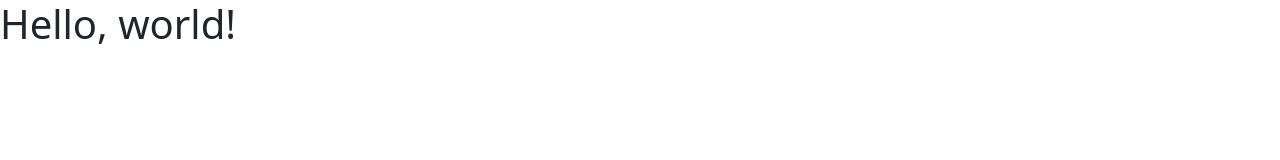
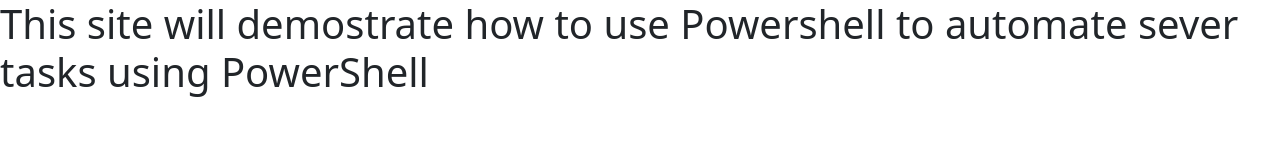
Before and after one commit to rustyrat21/Workstation_PS_Scripts, a plain HTML site: page index.html in a window 1280 px wide. Drawn offline with Linux system fonts and the light colour scheme.

Commit message:
Update index.html

```diff
--- a/index.html
+++ b/index.html
@@ -4,11 +4,11 @@
   <head>
     <meta charset="utf-8">
     <meta name="viewport" content="width=device-width, initial-scale=1">
-    <title>Bootstrap demo</title>
+    <title>Windows PowerShell Scripts</title>
     <link href="./css/bootstrap.min.css" rel="stylesheet" integrity="sha384-T3c6CoIi6uLrA9TneNEoa7RxnatzjcDSCmG1MXxSR1GAsXEV/Dwwykc2MPK8M2HN" crossorigin="anonymous">
   </head>
   <body>
-    <h1>Hello, world!</h1>
+    <h1>This site will demostrate how to use Powershell to automate sever tasks using PowerShell</h1>
     <script src="/js/bootstrap.bundle.min.js" integrity="sha384-C6RzsynM9kWDrMNeT87bh95OGNyZPhcTNXj1NW7RuBCsyN/o0jlpcV8Qyq46cDfL" crossorigin="anonymous"></script>
   </body>
 
```
